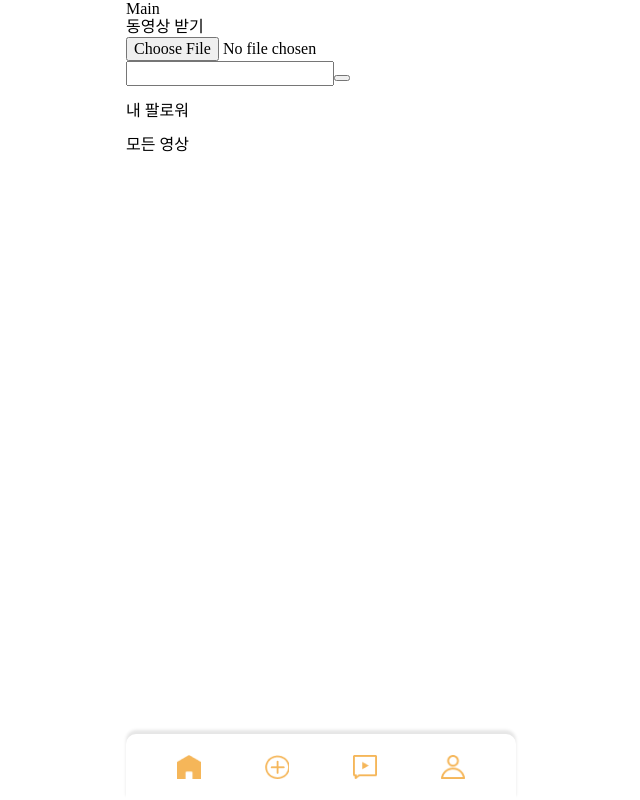
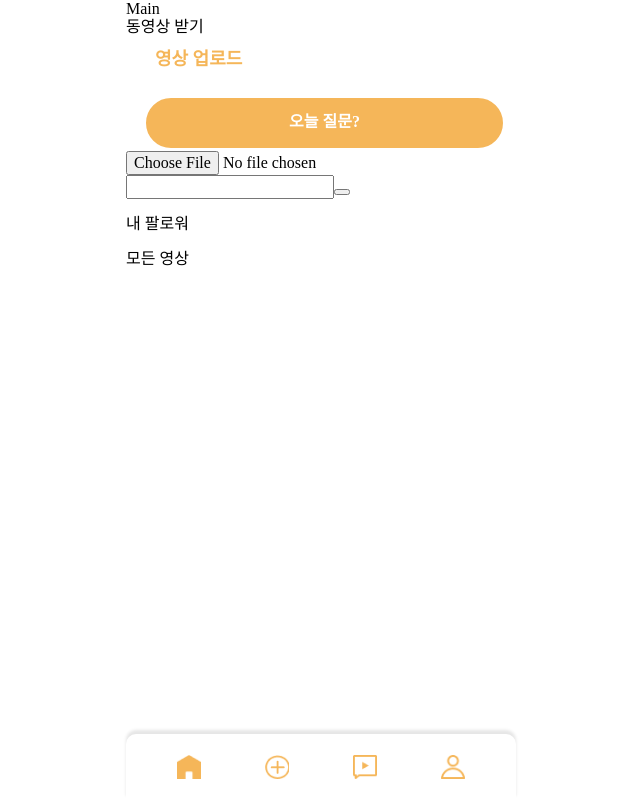
Before and after one commit to Hi-MZ/MunZil_Web, a React (Create React App) app: page / in a window 1280 px wide. Shown: the whole page, without its empty margins (319-959 px from the left). Built offline with nearby package versions, Linux system fonts and the light colour scheme.

Commit message:
ADD : Style

```diff
--- a/src/components/UploadVideo.jsx
+++ b/src/components/UploadVideo.jsx
@@ -2,6 +2,7 @@ import axios from 'axios'
 import React, { useState } from 'react';
 import moment from 'moment'
 import 'moment/locale/ko'
+import * as S from '../style/UploadVideoStyle'
 
 //닉네임(또는 아이디), 오늘 질문 받기
 const UploadVideo = ({id,question}) => {
@@ -28,12 +29,15 @@ const UploadVideo = ({id,question}) => {
     }
 
     return(
+        <>
+        <S.Title>영상 업로드</S.Title>
+        <S.Question>오늘 질문?</S.Question>
         <form onSubmit={onSubmit}>
             <input type="file" name="video" />
             <input name="title" value={title} onChange={onChangeTitle}/>
             <button type="submit"/>
         </form>
-
+        </>
     )
 
 }
--- /dev/null
+++ b/src/style/UploadVideoStyle.jsx
@@ -0,0 +1,34 @@
+import styled from 'styled-components'
+
+export const Title = styled.h1`
+    font-size: 1.125rem;
+    color: #F5B659;
+    margin-bottom: 1.563rem;
+    margin-left: 1.813rem;
+`
+
+export const Question = styled.div`
+    border: solid ;
+    border-radius: 2rem;
+    width: 22.313rem;
+    height: 3.125rem;
+    background-color: #F5B659;
+    color: #FFFFFF;
+    font-size: 1rem;
+    font-weight: bold;
+    display: flex;
+    justify-content: center;
+    align-items: center;
+    margin-left: 1.063rem;
+    margin-right: 1rem;
+`
+
+export const UploadBtn = styled.div`
+    border: solid white;
+    border-radius: 50%;
+    width: 2.375rem;
+    height: 2.375rem;
+    box-shadow: 0rem 0.2rem 1rem rgba(1,1,1,0.2);
+
+    margin-left: 1.063rem;
+`
```
